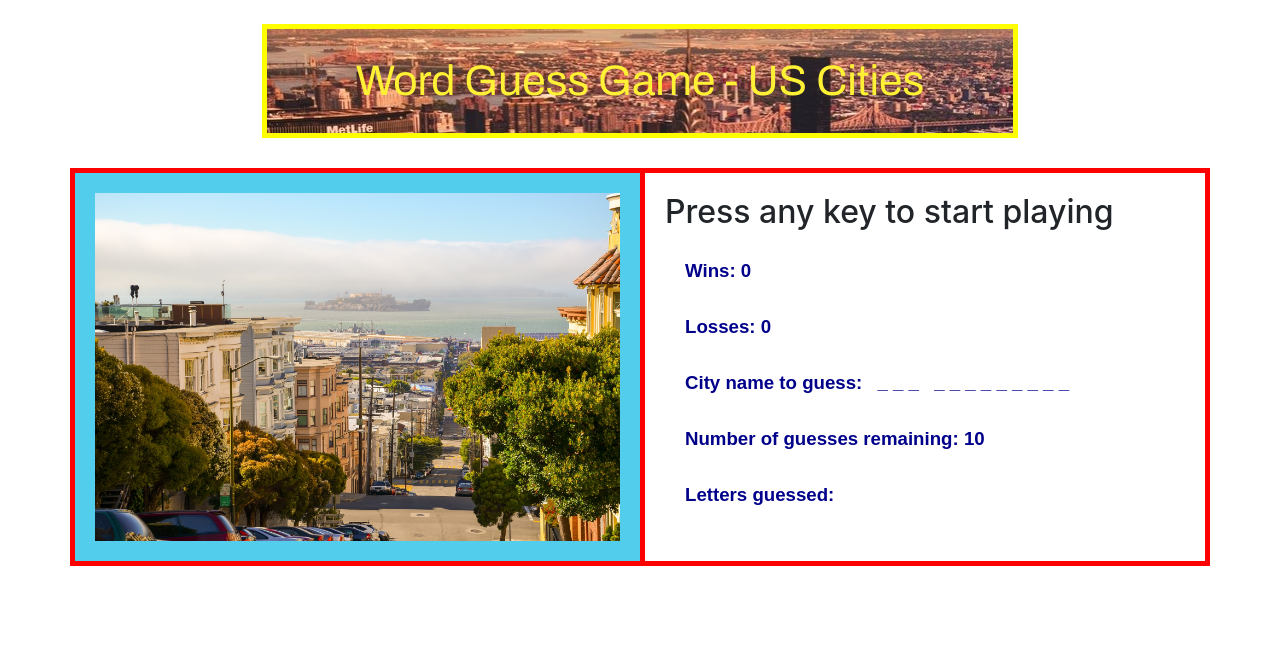
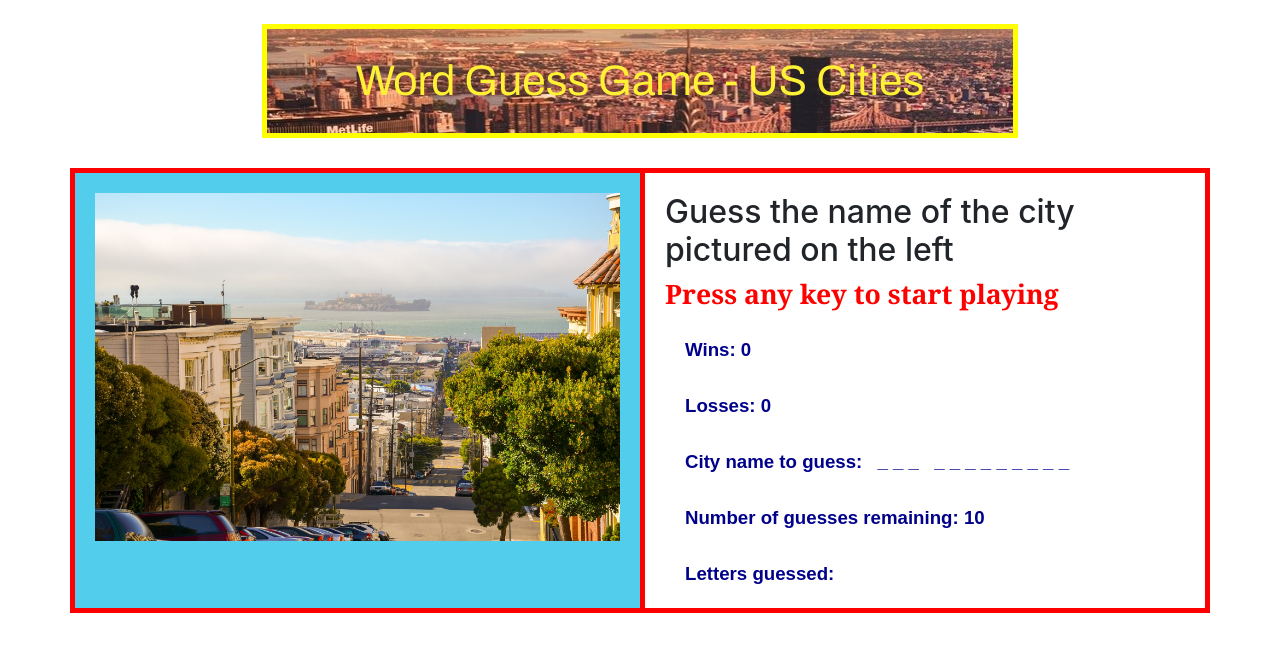
Before and after one commit to phtag/Word-guess-game, a plain HTML site: page index.html in a window 1280 px wide. Drawn offline with nearby package versions, Linux system fonts and the light colour scheme.

Commit message:
fine tuning appearance

```diff
--- a/assets/css/style.css
+++ b/assets/css/style.css
@@ -12,6 +12,12 @@
         background-repeat: no-repeat;
         background-color: rgb(82, 205, 236);
         border: 5px solid yellow;
+}
+.my-scoreboard-header {
+    font-family: Cambria, Cochin, Georgia, Times, 'Times New Roman', serif;
+    font-size: 20pt;
+    font-weight: bold;
+    color: red;
 }
 .my-row {
     margin-top: 30px;
--- a/assets/javascript/game.js
+++ b/assets/javascript/game.js
@@ -205,7 +205,7 @@
     function enableButton(buttonLabel) {
         myUserAlertButton.style.visibility = "visible";
         myUserAlertButton.innerText = buttonLabel;
-        waitingForReset = True;
+        waitingForReset = true;
         myUserAlertButton.onclick = function() {
             resetGame();
             return;
--- a/index.html
+++ b/index.html
@@ -22,7 +22,8 @@
                 <img id="left-column-image" src='assets/images/nature-q-c-627-480-2.jpg' style="width: 100%" >
              </div>
             <div class="col-sm-6 my-border-column-right">
-                <h2>Press any key to start playing</h2>
+                <h2>Guess the name of the city pictured on the left</h2>
+                <h3 class="my-scoreboard-header">Press any key to start playing</h3>
                 <div class="my-scoreboard-section">
                     <br>Wins: <span id="wins-text"><strong>...Nothing.</strong></span>
                     </br>
```
